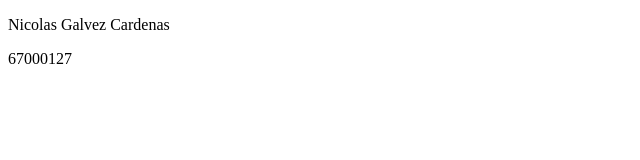
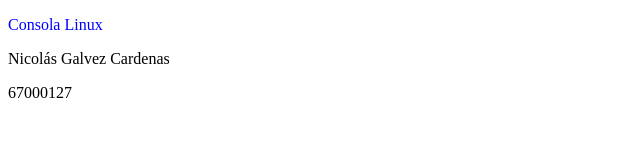
Before and after one commit to Nicolas200319/WEB, a plain HTML site: page index.html in a window 1280 px wide. Shown: the whole page, without its empty margins (0-640 px from the left). Drawn offline with Linux system fonts and the light colour scheme; files that its build step writes are made by us from their sources.

Commit message:
Tercer prueba commit

```diff
--- a/index.html
+++ b/index.html
@@ -8,7 +8,8 @@
 </head>
 <link rel="stylesheet" href="index.css">
 <body>
-    <p>Nicolas Galvez Cardenas</P>
+    <p class=titulo1>Consola Linux</p>
+    <p>Nicolás Galvez Cardenas</P>
     <p>67000127</p>
 </body>
 </html>
```
